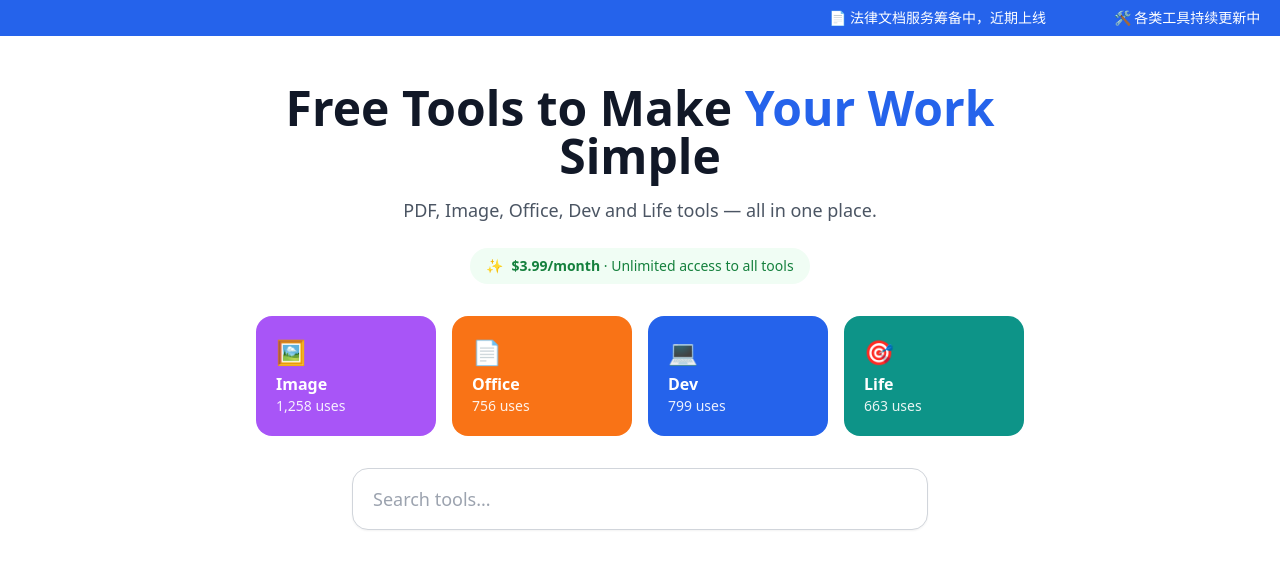
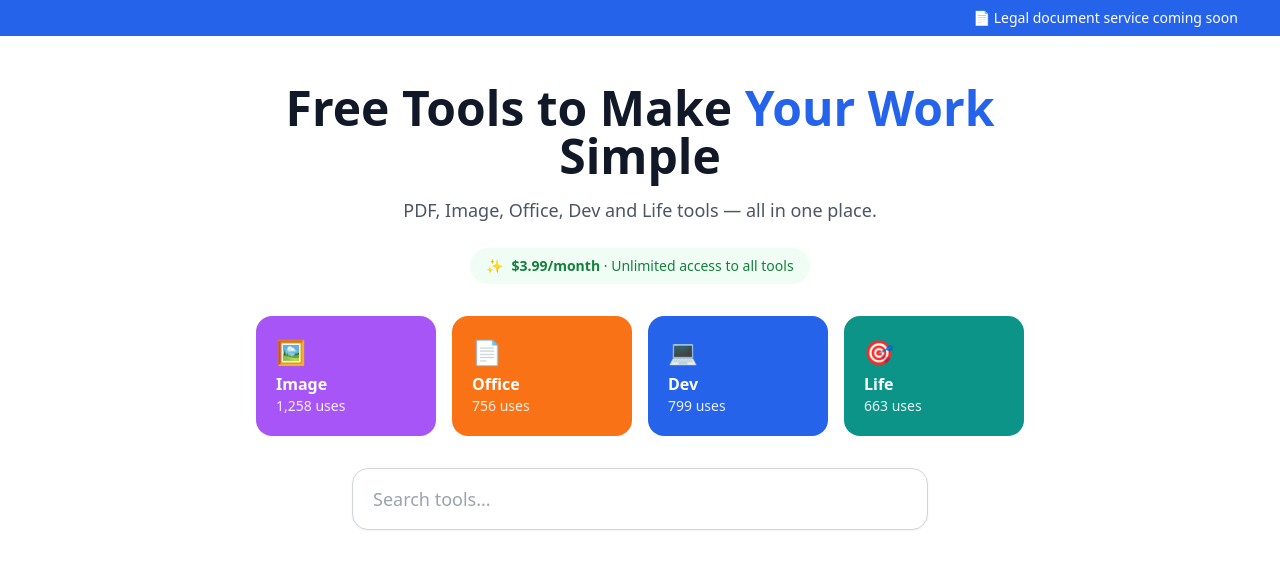
Before and after one commit to songke78772-oss/toolnest-v3, a Node server app: page / in a window 1280 px wide. Shown: the part 69-639 px from the top of the page. Run offline with Node 20, Linux system fonts and the light colour scheme; data that the repository does not hold is empty; some libraries are stand-ins or nearby versions.

Commit message:
Translate scrolling banner content to English
Updated scrolling banner text to English.

```diff
--- a/views/index.ejs
+++ b/views/index.ejs
@@ -40,16 +40,16 @@
     </div>
   </nav>
 
-  <!-- Scrolling Banner -->
+    <!-- Scrolling Banner -->
   <div class="bg-blue-600 text-white text-sm">
     <div class="marquee py-2">
       <div class="marquee-content">
-        <span class="mx-8">📄 法律文档服务筹备中，近期上线</span>
-        <span class="mx-8">🛠️ 各类工具持续更新中</span>
-        <span class="mx-8">🎁 现在注册，送 3 天免费使用</span>
-        <span class="mx-8">📄 法律文档服务筹备中，近期上线</span>
-        <span class="mx-8">🛠️ 各类工具持续更新中</span>
-        <span class="mx-8">🎁 现在注册，送 3 天免费使用</span>
+        <span class="mx-8">📄 Legal document service coming soon</span>
+        <span class="mx-8">🛠️ New tools added regularly</span>
+        <span class="mx-8">🎁 Sign up now and get 3 days free</span>
+        <span class="mx-8">📄 Legal document service coming soon</span>
+        <span class="mx-8">🛠️ New tools added regularly</span>
+        <span class="mx-8">🎁 Sign up now and get 3 days free</span>
       </div>
     </div>
   </div>
```
